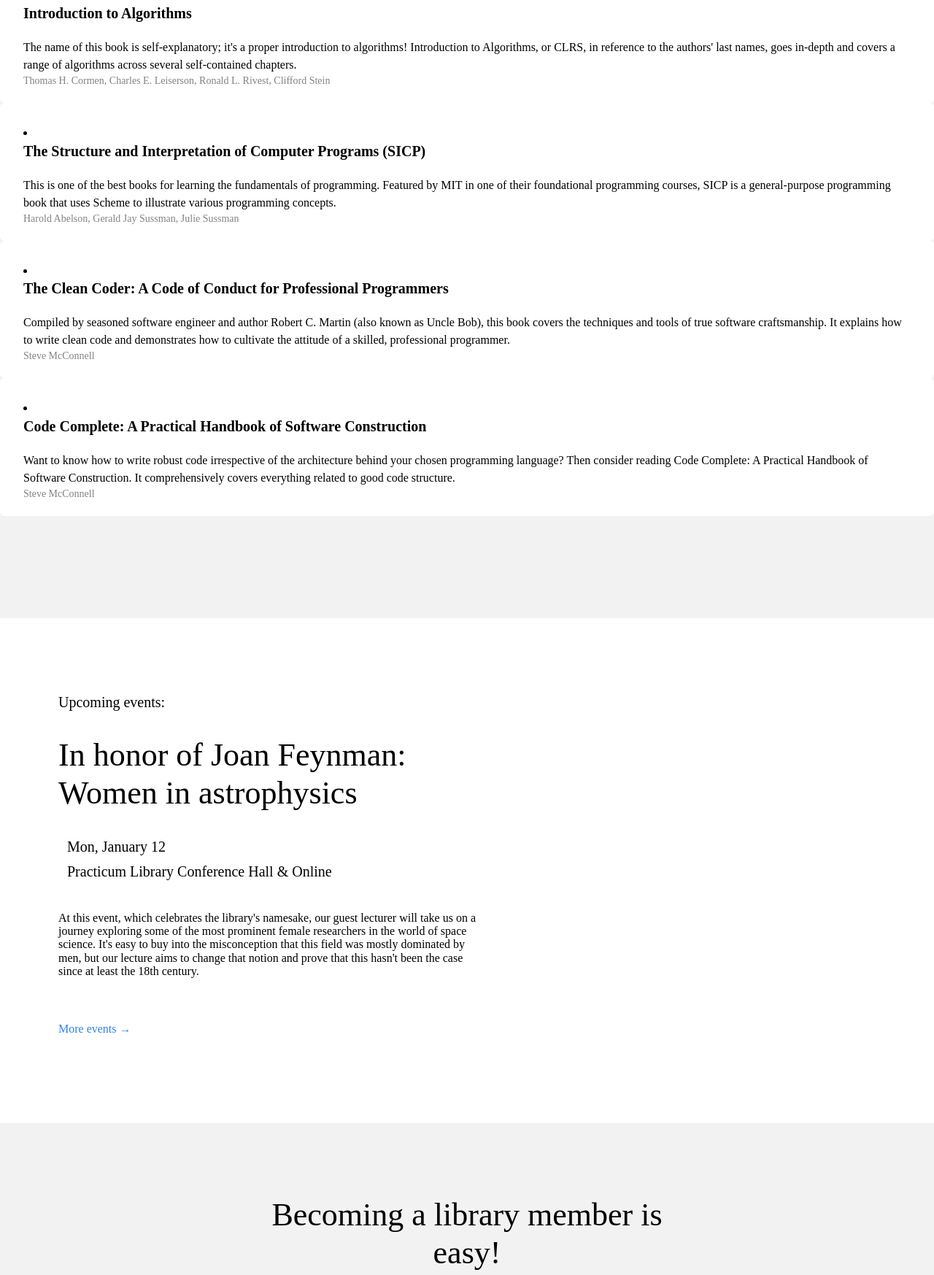
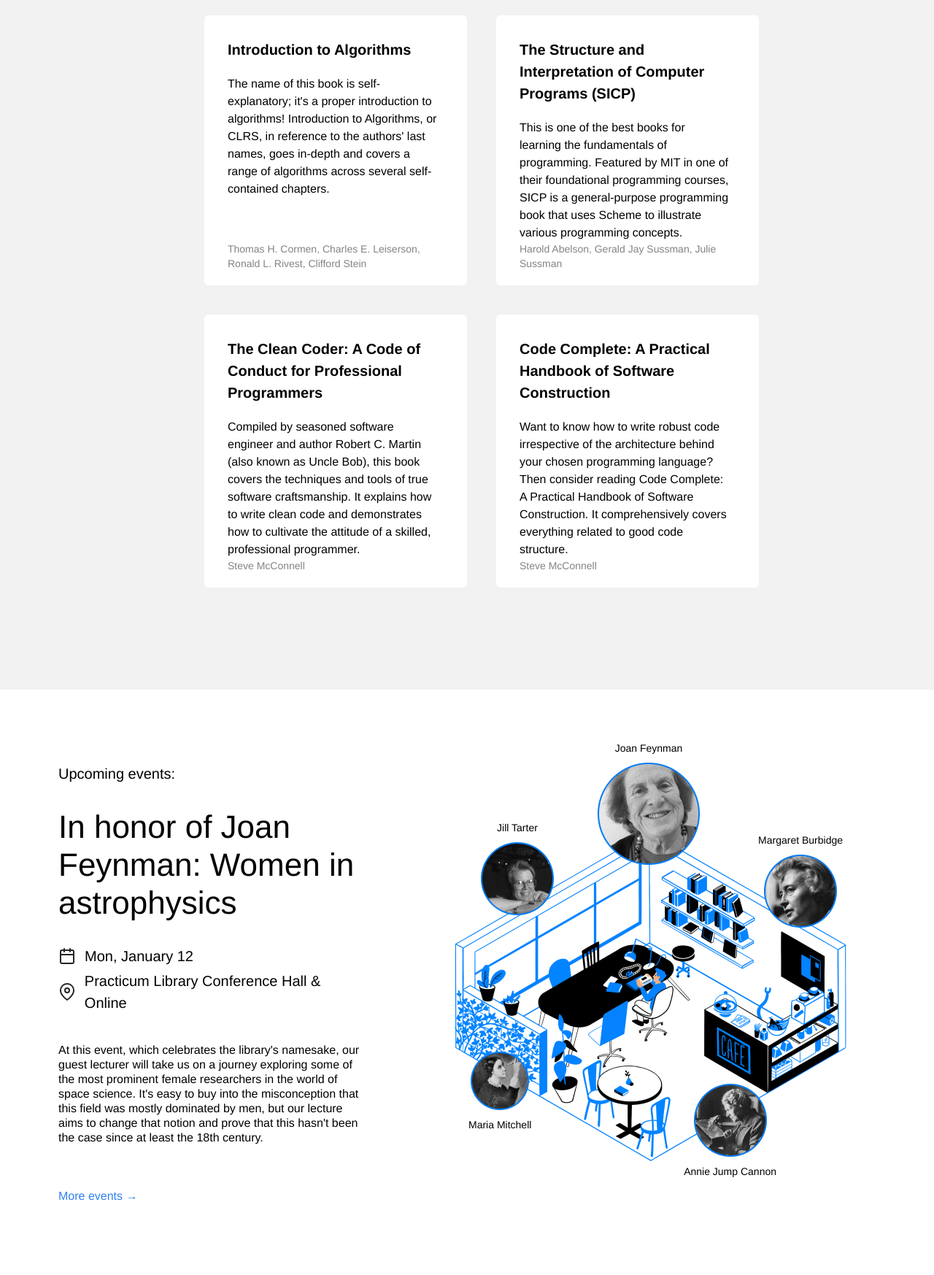
Before and after one commit to Arrangedgodly/web_project_1, a plain HTML site: page index.html in a window 1280 px wide. Shown: the part 1053-2800 px from the top of the page at 73% size. Drawn offline with Linux system fonts and the light colour scheme.

Commit message:
first night of work on the project - got up to section 5 of the prompt

```diff
--- a/index.html
+++ b/index.html
@@ -9,9 +9,9 @@
   </head>
 
   <body>
-    <!-- Wrap the entire page content in a new div with the page class. Remember to add the closing tag -->
-    <div class="header">
-      <div class="nav">
+    <div class="page">
+    <header class="header">
+      <nav class="nav">
         <img
           src="./images/logo.png"
           alt="Practicum Library Logo"
@@ -20,41 +20,40 @@
         <!-- Putting navigation links in a list is supposed to be the best practice of writing the semantic code since it allows screen readers to pause between each link instead of reading all the links as a sentence. -->
         <ul class="nav__links">
           <li>
-            <a class="nav__link">Staff picks</a>
+            <a class="nav__link" href="#Staff-Picks">Staff picks</a>
           </li>
           <li>
-            <a class="nav__link">Events</a>
+            <a class="nav__link" href="#Events">Events</a>
           </li>
           <li>
-            <a class="nav__link">Become a member</a>
+            <a class="nav__link" href="#Membership">Become a member</a>
           </li>
           <li>
-            <a class="nav__link">About</a>
+            <a class="nav__link" href="#About">About</a>
           </li>
           <li>
-            <a class="nav__link">Contacts</a>
+            <a class="nav__link" href="#Contacts">Contacts</a>
           </li>
         </ul>
-      </div>
+      </nav>
       <h1 class="header__title">Welcome to the Practicum Library</h1>
       <p class="header__description">
         We're pleased to open our library doors to everyone! Come and expand
         your development knowledge, or just use this lovely spot to work or
         study. This is a cool place for cool students!
       </p>
-      <!-- <img src="./images/inside_the_library.png" alt="Illustration 'Inside the library'" class="header__image" > -->
+      <img src="./images/inside_the_library.png" alt="Illustration 'Inside the library'" class="header__image" >
       <div class="header__footer">
-        <a class="header__link">About the library &darr;</a>
+        <a class="header__link" href="#About">About the library &darr;</a>
         <p class="header__address">200 Success Avenue, The Town of Practicum</p>
       </div>
-    </div>
+    </header>
 
     <div class="content">
-      <div class="staff">
+      <section class="staff" id="Staff-Picks">
         <h2 class="staff__title">Staff picks</h2>
         <p class="staff__subtitle">That our readers love</p>
-        <!-- Wrap those cards! -->
-        <!-- The ul tag (unordered list) is used here as it is a collection of cards for which the order doesn't really matter. -->
+        <ul class="staff-card">
         <li class="card">
           <div class="card__content">
             <h3 class="card__title">Introduction to Algorithms</h3>
@@ -119,9 +118,10 @@
             <p class="card__footer">Steve McConnell</p>
           </div>
         </li>
-      </div>
+      </ul>
+      </section>
 
-      <div class="events">
+      <section class="events" id="Events">
         <div class="events__content">
           <h2 class="events__heading">Upcoming events:</h2>
           <h3 class="events__title">
@@ -152,10 +152,32 @@
           </p>
           <a href="#" class="events__more">More events &rarr;</a>
         </div>
-        <!-- Start creating the composition here -->
-      </div>
+        <div class="events__cover">
+          <img src="./images/cafe.png" alt="Cafe Event Imagery" class="events__image">
+          <div class="person person_name_feynman">
+            <p class="person__caption">Joan Feynman</p>
+            <img src="./images/person_feynman.png" Alt="Joan Feynman" class="person__image person__image_size_l">
+          </div>
+          <div class="person person_name_burbidge">
+            <p class="person__caption">Margaret Burbidge</p>
+            <img src="./images/person_burbidge.png" alt="Margaret Burbidge" class="person__image person__image_size_m">
+          </div>
+        <div class="person person_name_cannon">
+          <img src="./images/person_cannon.png" alt="Annie Jump Cannon" class="person__image person__image_size_m">
+          <p class="person__caption">Annie Jump Cannon</p>
+        </div>
+        <div class="person person_name_mitchell">
+          <img src="./images/person_mitchell.png" alt="Maria Mitchell" class="person__image person__image_size_s">
+          <p class="person__caption">Maria Mitchell</p>
+        </div>
+        <div class="person person_name_tarter">
+          <p class="person__caption">Jill Tarter</p>
+          <img src="./images/person_tarter.png" alt="Jill Tarter" class="person__image person__image_size_m">
+        </div>
+        </div>
+      </section>
 
-      <div class="membership">
+      <section class="membership" id="Membership">
         <h2 class="membership__title">Becoming a library member is easy!</h2>
         <ul class="membership__steps">
           <li class="step">
@@ -209,8 +231,8 @@
             </p>
           </li>
         </ul>
-      </div>
-      <div class="about">
+      </section>
+      <section class="about" id="About">
         <h2 class="about__title">About the library</h2>
         <div class="about__content">
           <p class="about__paragraph">
@@ -232,10 +254,11 @@
           </p>
         </div>
         <!-- <div class="about__circle"></div> -->
-      </div>
+      </section>
     </div>
-    <div class="footer">
+    <footer class="footer" id="Contacts">
       <!-- The time to mark up the footer has come, you can do it 💪 -->
+    </footer>
     </div>
   </body>
 </html>
--- a/styles/style.css
+++ b/styles/style.css
@@ -1,4 +1,11 @@
-/* Add your class here */
+.page {
+  min-width: 1100px;
+  max-width: 1600px;
+  margin: auto;
+  font-family: "Helvetica Neue", "Arial", sans-serif;
+  font-size: 16px;
+  line-height: 20px;
+}
 
 .header {
   height: 100vh;
@@ -12,16 +19,23 @@
 }
 
 .nav {
-  /* Add flex properties here */
+  display: flex;
+  justify-content: space-between;
+  align-items: center;
 }
 
 .logo {
+  width: 196px;
+  height: 60px;
 }
 
 .nav__links {
   list-style: none;
   padding-left: 0;
   margin-top: 8px;
+  display: flex;
+  align-items: center;
+  column-gap: 20px;
 }
 
 .nav__link {
@@ -30,24 +44,31 @@
   font-weight: bold;
 }
 
-/* Add the hover state styles for .nav__link here */
+.nav__link:hover {
+  color: #1f69c9;
+}
 
 .header__title {
   font-size: 66px;
   line-height: 76px;
   font-weight: 500;
   margin: 150px 0 0;
+  max-width: 544px;
 }
 
 .header__description {
   font-size: 20px;
   line-height: 30px;
   margin: 32px 0 0;
+  max-width: 465px;
 }
 
 .header__image {
-  /* Write styles here */
+  max-width: 636px;
   z-index: 1;
+  position: absolute;
+  top: 135px;
+  right: 20px;
 }
 
 .header__footer {
@@ -67,7 +88,9 @@
   text-decoration: none;
 }
 
-/* Add the hover state styles for .header__link here */
+.header_link:hover {
+  color: #1f69c9;
+}
 
 .header__address {
   margin: 0;
@@ -95,13 +118,24 @@
   margin: 24px 0 0;
 }
 
-/* Add the CSS rule for your new class here. Make sure to place it before .card: parents should precede their children */
+.staff-card {
+  max-width: 760px;
+  list-style: none;
+  margin: auto;
+  margin-top: 68px;
+  display: flex;
+  flex-wrap: wrap;
+  justify-content: flex-start;
+  gap: 40px;
+}
 
 .card {
   background-color: #fff;
   border-radius: 6px;
   padding: 32px 40px 20px 32px;
   box-sizing: border-box;
+  max-width: 360px;
+  max-height: 420px;
 }
 
 .card__content {
@@ -175,6 +209,8 @@
   background-repeat: no-repeat;
   background-position: center;
   margin-right: 12px;
+  width: 24px;
+  height: 24px;
 }
 
 .event-info__icon_type_calendar {
@@ -202,68 +238,75 @@
   text-decoration: none;
 }
 
-/* Add the hover state styles for .events__more here */
+.events__more:hover {
+  color: lightcoral;
+}
 
 .events__cover {
-  /* flex-grow: 1;
+  flex-grow: 1;
   flex-shrink: 0;
   flex-basis: 780px;
   max-width: 780px;
-  position: relative; */
+  position: relative;
 }
 
 .events__image {
-  /* max-width: 100%; */
+   max-width: 100%;
 }
 
 .person {
-  /* position: absolute;
+  position: absolute;
   display: flex;
   align-items: center;
   flex-direction: column;
-  gap: 10px; */
+  gap: 10px;
 }
 
 .person_name_feynman {
-  /* Use correct values of top/right/bottom/left properties to position the element */
+  top: -30px;
+  left: 319px;
 }
 
 .person_name_burbidge {
-  /* Use correct values of top/right/bottom/left properties to position the element */
+  top: 96px;
+  right: 125px;
 }
 
 .person_name_cannon {
-  /* Use correct values of top/right/bottom/left properties to position the element */
+  right: 216px;
+  bottom: 18px;
 }
 
 .person_name_mitchell {
-  /* Use correct values of top/right/bottom/left properties to position the element */
+  left: 142px;
+  bottom: 82px;
 }
 
 .person_name_tarter {
-  /* Use correct values of top/right/bottom/left properties to position the element */
+  top: 79px;
+  left: 159px;
 }
 
 .person__image {
-  /* max-width: 100%; */
+  max-width: 100%;
 }
 
 .person__image_size_l {
-  /* width: 140px; */
+  width: 140px;
 }
 
 .person__image_size_m {
-  /* width: 100px; */
+  width: 100px;
 }
 
 .person__image_size_s {
-  /* width: 80px; */
+  width: 80px;
 }
 
 .person__caption {
-  /* text-align: center;
+  text-align: center;
   font-size: 14px;
-  margin: 0; */
+  margin: 0;
 }
 
 .membership {
@@ -324,6 +367,7 @@
   line-height: 30px;
   font-weight: 500;
   z-index: 1;
+  max-width: 154px;
 }
 
 .about__content {
```
